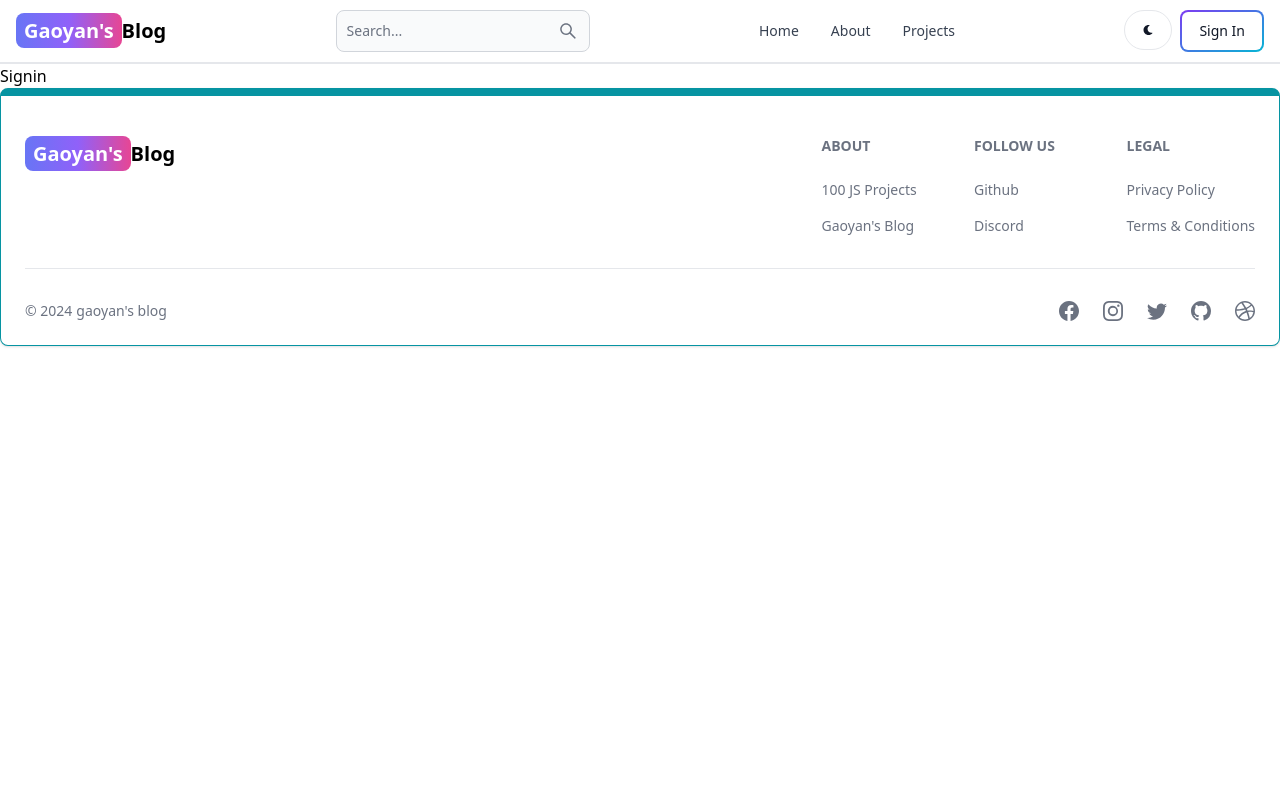
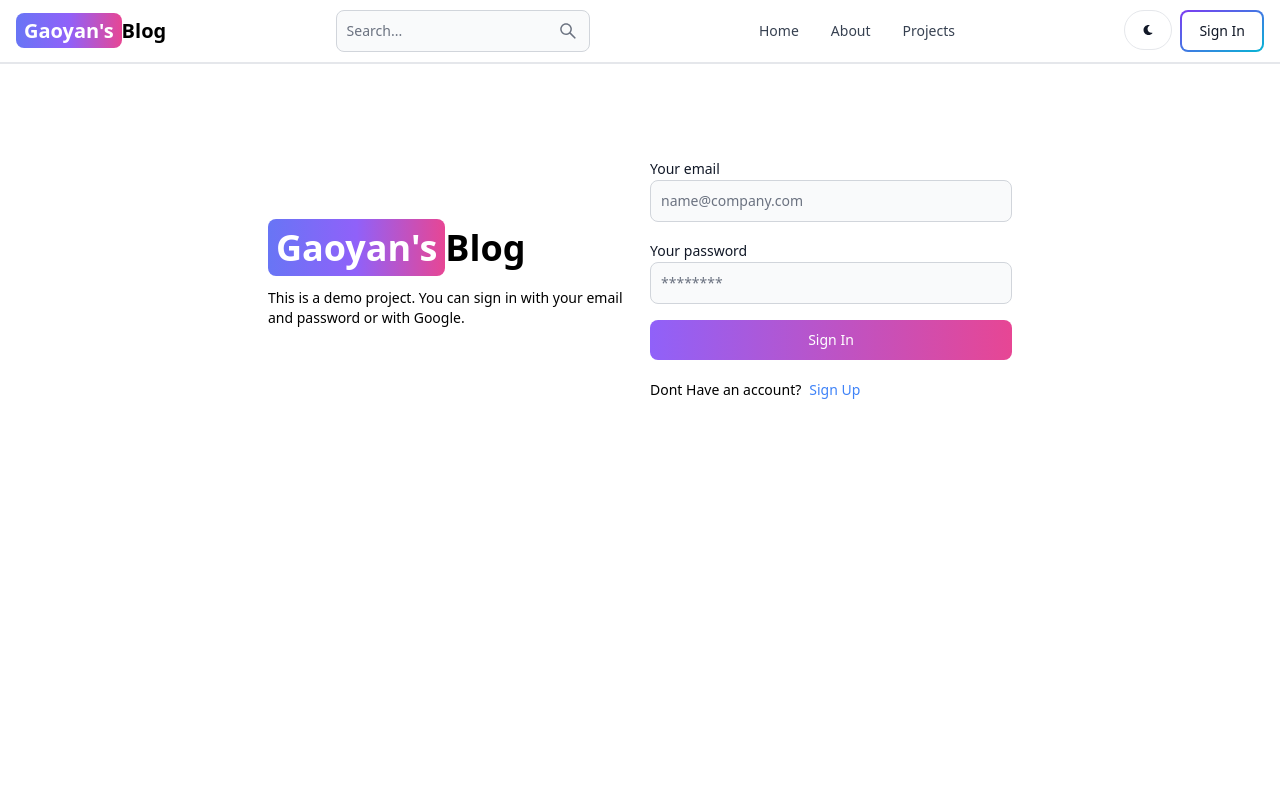
Before and after one commit to xiaojinlove/mern-blog, a React (Vite) app in the folder client/: page /sign-in in a window 1280 px wide. Shown: the top 800 px of the page. Built offline with nearby package versions, Linux system fonts and the light colour scheme.

Commit message:
complete signin page functionality

```diff
--- a/client/src/pages/SignIn.jsx
+++ b/client/src/pages/SignIn.jsx
@@ -1,5 +1,94 @@
+import { Button, Label, TextInput, Alert, Spinner } from 'flowbite-react'
+import { useState } from 'react'
+import { Link, useNavigate } from 'react-router-dom'
+
 export default function SignIn() {
+  const [formData, setFormData] = useState({})
+  const [errorMessage, setErrorMessage] = useState(null)
+  const [loading, setLoading] = useState(false)
+  const navigate = useNavigate()
+
+  const handleChange = (e) => {
+    setFormData({ ...formData, [e.target.id]: e.target.value.trim() })
+  }
+  const handleSubmit = async (e) => {
+    e.preventDefault()
+    if (!formData.email || !formData.password ){
+      return setErrorMessage('Please fill out all fields.')
+    }
+    try {
+      setLoading(true)
+      setErrorMessage(null)
+      const res = await fetch('./api/auth/signin', {
+        method: 'POST',
+        headers: { 'Content-Type': 'application/json' },
+        body: JSON.stringify(formData)
+      })
+      const data = await res.json()
+      if (data.success === false) {
+        return setErrorMessage(data.message)
+      }
+      setLoading(false)
+      if(res.ok) {
+        navigate('/')
+      }
+    } catch (error) {
+      setErrorMessage(error.message)
+      setLoading(false)
+    }
+  }
   return (
-    <div>Signin</div>
+    <div className="min-h-screen mt-20">
+      <div className="flex p-3 max-w-3xl mx-auto flex-col md:flex-row md:items-center gap-5">
+        {/* left */}
+        <div className="flex-1">
+          <Link to="/" className='font-bold dark:text-white text-4xl'>
+              <span className='px-2 py-1 bg-gradient-to-r from-indigo-500
+              via-purple-500 to-pink-500 rounded-lg text-white '>Gaoyan's</span>
+              Blog
+          </Link>
+          <p className='text-sm mt-5'>
+            This is a demo project. You can sign in with your email and password or with Google.
+          </p>
+        </div>
+        {/* right */}
+
+        <div className="flex-1">
+          <form className='flex flex-col gap-4' onSubmit={handleSubmit}>
+            <div>
+              <Label value='Your email' />
+              <TextInput type='email' placeholder='name@company.com' id='email' onChange={handleChange}
+              />
+            </div>
+            <div>
+              <Label value='Your password' />
+              <TextInput type='password' placeholder='********' id='password' onChange={handleChange}
+              />
+            </div>
+            <Button gradientDuoTone='purpleToPink' type='submit' disabled={loading} >
+              {
+                loading ? (
+                  <>
+                    <Spinner size='sm' />
+                    <span className='pl-3'>Loading...</span>
+                  </>
+                ) : 'Sign In'
+              }
+            </Button>
+          </form>
+          <div className='flex gap-2 text-sm mt-5'>
+            <span>Dont Have an account?</span>
+            <Link to='/sign-up' className='text-blue-500'>Sign Up</Link>
+          </div>
+          {
+            errorMessage && (
+              <Alert className='mt-5' color='failure'>
+                {errorMessage}
+              </Alert>
+            )
+          }
+        </div>
+      </div>
+    </div>
   )
 }
```
